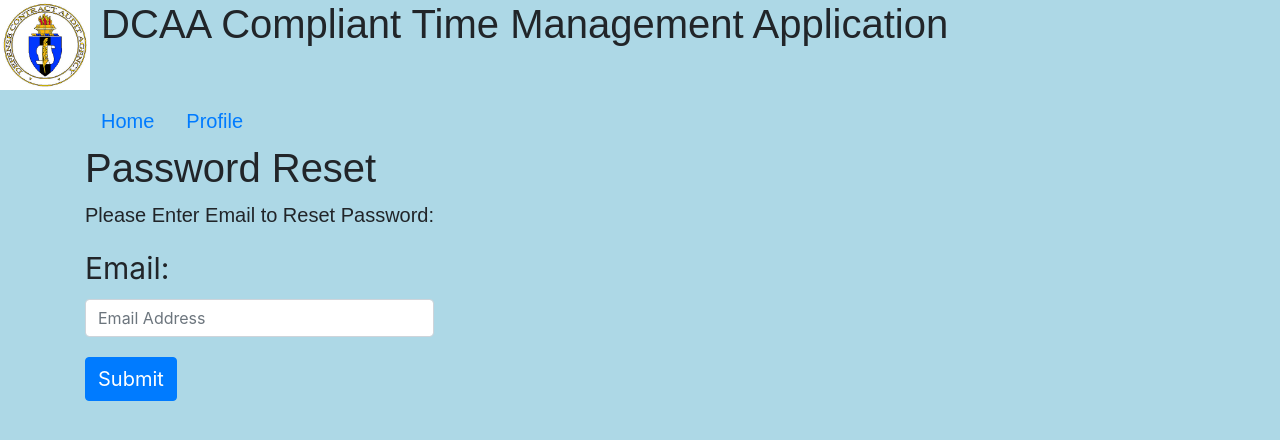
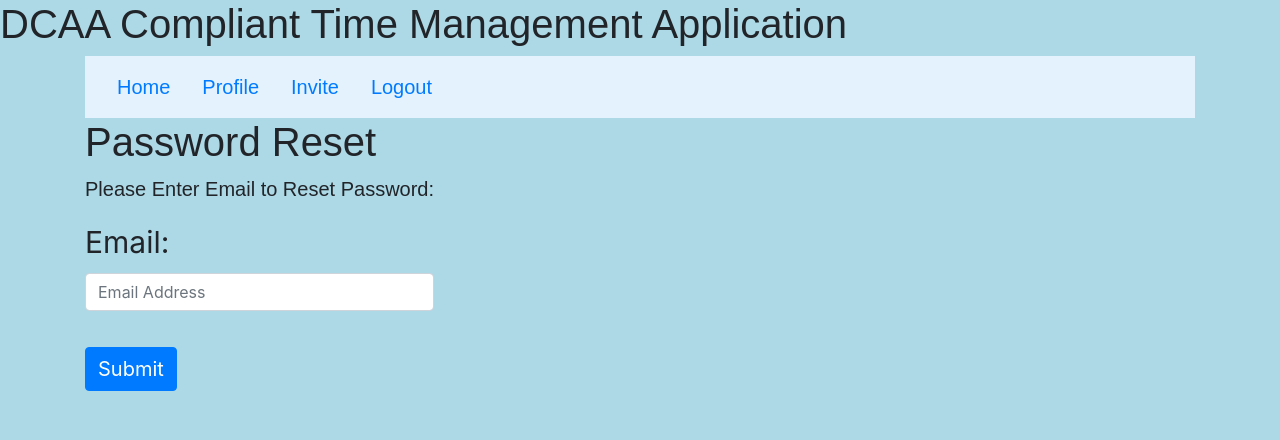
Before and after one commit to jsines/CSI4999-project, a Flask app: page /forgotpassword in a window 1280 px wide. Shown: the top 440 px of the page. Run offline with Flask 2, Linux system fonts and the light colour scheme; a user stored in the database is signed in; some libraries are stand-ins or nearby versions.

Commit message:
Updated files to include new version of base.html

```diff
--- a/project/templates/base.html
+++ b/project/templates/base.html
@@ -1,37 +1,36 @@
 <!DOCTYPE html>
-<html>
+<html lang="en">
 
 <head>
+    <title>CSI4999 project</title>
     <meta charset="utf-8">
     <meta http-equiv="X-UA-Compatible" content="IE=edge">
     <meta name="viewport" content="width=device-width, initial-scale=1">
-    <title>csi4999 project</title>
     <link rel="stylesheet" href="/static/stylesheet.css" />
+    <link rel="stylesheet" href="https://maxcdn.bootstrapcdn.com/bootstrap/4.5.2/css/bootstrap.min.css">
     <script src="https://ajax.googleapis.com/ajax/libs/jquery/3.5.1/jquery.min.js"></script>
     <script src="https://cdnjs.cloudflare.com/ajax/libs/popper.js/1.16.0/umd/popper.min.js"></script>
     <script src="https://maxcdn.bootstrapcdn.com/bootstrap/4.5.2/js/bootstrap.min.js"></script>
-</head>
+    <link rel="stylesheet" href="/static/stylesheet.css" /> </head>
 
 <body>
     <div class="page-header">
-        <h1>DCAA Compliant Time Management Application</h1> </div>
-    <div class="container-fluid">
-        <div class="row">
-            <div class="navbar"> <a href="{{ url_for('main.index') }}" class="navbar-item">
-                                Home
-                            </a> {% if current_user.is_authenticated %} <a href="{{ url_for('main.profile') }}" class="navbar-item">
-                                Profile
-                            </a> {% endif %} {% if not current_user.is_authenticated %} <a href="{{ url_for('auth.login') }}" class="navbar-item">
-                                Login
-                            </a> {% endif %} {% if not current_user.is_authenticated %} <a href="{{ url_for('auth.signup') }}" class="navbar-item">
-                                Sign Up
-                            </a> {% endif %} {% if current_user.is_authenticated %} <a href="{{ url_for('auth.logout') }}" class="navbar-item">
-                                Logout
-                            </a> {% endif %} </div>
+        <h1>
+        DCAA Compliant Time Management Application</h1> </div>
+    <div class="container">
+        <nav class="navbar navbar-expand-sm navbar-light" style="background-color: #e3f2fd;">
+            <ul class="nav">
+                <li class="nav-item"> <a class="nav-link" href="{{ url_for('main.index') }}">Home</a> </li> {% if current_user.is_authenticated %}
+                <li class="nav-item"> <a class="nav-link" href="{{ url_for('main.profile') }}">Profile</a> </li> {% endif %} {% if not current_user.is_authenticated %}
+                <li class="nav-item"> <a class="nav-link" href="{{ url_for('auth.login') }}">Login</a> </li> {% endif %} {% if not current_user.is_authenticated %}
+                <li class="nav-item"> <a class="nav-link" href="{{ url_for('auth.signup') }}">Sign Up</a> </li> {% endif %} {% if current_user.is_authenticated %}
+                <li class="nav-item"> <a class="nav-link" href="{{ url_for('main.invite') }}">Invite
+                </a> </li> {% endif %} {% if current_user.is_authenticated %}
+                <li class="nav-item"> <a class="nav-link" href="{{ url_for('auth.logout') }}">Logout</a> </li> {% endif %} </ul>
+        </nav>
+        <div>
+            <div> {% block content %} {% endblock %} </div>
         </div>
-    </div>
-    <div>
-        <div> {% block content %} {% endblock %} </div>
     </div>
 </body>
 
--- a/project/templates/forgotpassword.html
+++ b/project/templates/forgotpassword.html
@@ -1,4 +1,4 @@
-{% extends "base2.html" %} {% block content %}
+{% extends "base.html" %} {% block content %}
 <link rel="stylesheet" href='/static/stylesheet.css' />
 <div class="container">
     <div class="row">
@@ -8,10 +8,10 @@
             <div class="notification"> {{ messages[0] }}. Go to <a href="{{ url_for('auth.login') }}">Login page</a>.
                 <div> {% endif %} {% endwith %}
                     <form action="/forgotpassword" method="POST">
-                        <div class="info">
+                        <div class="form-group">
                             <label for="email">Email: </label>
                             <input type="email" name="email" class="form-control" placeholder="Email Address" required> </div>
-                        <div class="info">
+                        <div class="form-group">
                             <button class="btn btn-primary" type="submit" value="Submit">Submit</button>
                         </div>
                     </form>
--- a/project/templates/index.html
+++ b/project/templates/index.html
@@ -1,4 +1,4 @@
-{% extends "base2.html" %} {% block content %}
+{% extends "base.html" %} {% block content %}
 <link rel="stylesheet" href='/static/stylesheet.css' />
 <h2 class="title">
   Welcome
--- a/project/templates/login.html
+++ b/project/templates/login.html
@@ -1,4 +1,4 @@
-{% extends "base2.html" %} {% block content %}
+{% extends "base.html" %} {% block content %}
 <link rel="stylesheet" href='/static/stylesheet.css' />
 <div class="container">
     <div class="row">
@@ -16,7 +16,7 @@
                     <label class="checkbox">
                         <input type="checkbox" name="remember" class="form-check-input"> Remember Me </label>
                     <div class="form-group">
-                        <button type="button" name="submit" class="btn btn-primary" value="Submit">Login</button>
+                        <button type="submit" name="submit" class="btn btn-primary" value="Submit">Login</button>
                     </div>
             </form> <a href="{{ url_for('auth.forgotpassword') }}">Forgot Password?</a> </div>
         </div>
--- a/project/templates/profile.html
+++ b/project/templates/profile.html
@@ -1,4 +1,4 @@
-{% extends "base2.html" %} {% block content %}
+{% extends "base.html" %} {% block content %}
     <link rel="stylesheet" href='/static/stylesheet.css' />
 <h1 class="title">
   Welcome, {{ name }}!
--- a/project/templates/resetpassword.html
+++ b/project/templates/resetpassword.html
@@ -1,4 +1,4 @@
-{% extends "base2.html" %} {% block content %}
+{% extends "base.html" %} {% block content %}
 <link rel="stylesheet" href='/static/stylesheet.css' />
 <div class="container">
     <div class="row">
--- a/project/templates/signup.html
+++ b/project/templates/signup.html
@@ -1,4 +1,4 @@
-{% extends "base2.html" %} {% block content %}
+{% extends "base.html" %} {% block content %}
 <div class="container">
     <div class="row">
         <div class="col1">
@@ -20,7 +20,7 @@
                             <label for="cpwd">Confirm Password: </label>
                             <input type="password" name="cpassword" class="form-control" placeholder="Confirm Password" required> </div>
                         <div class="form-group">
-                            <button type="button" name="submit" class="btn btn-primary" value="Submit">Submit</button>
+                            <button type="submit" name="submit" class="btn btn-primary" value="Submit">Submit</button>
                         </div>
                     </form>
                 </div>
```
Also changed, not shown: project/templates/invite.html (added, +23 -0 lines).
